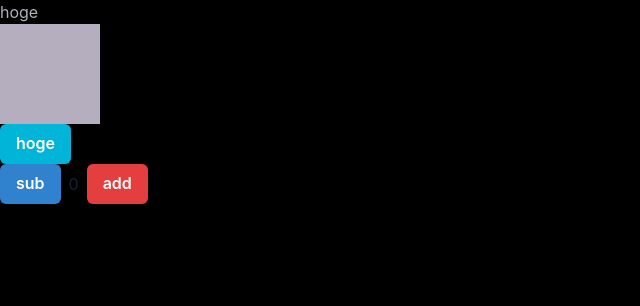
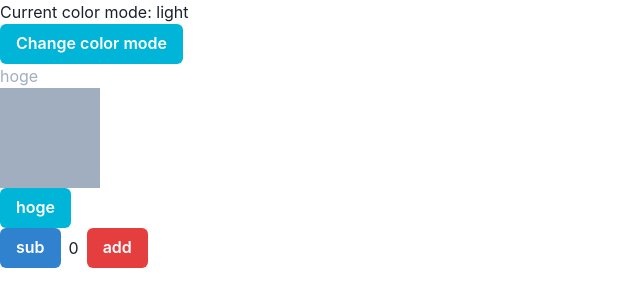
Before and after one commit to tsukuba-cojt/ains-frontend, a Next.js app: page /chakra in a window 1280 px wide. Shown: the top 306 px of the page, without its empty margins (0-640 px from the left). Built offline with nearby package versions, Linux system fonts and the light colour scheme.

Commit message:
[add]dark mode settings

```diff
--- a/src/pages/_app.tsx
+++ b/src/pages/_app.tsx
@@ -8,7 +8,10 @@ export const theme = extendTheme(
     useSystemColorMode: false,
     colors: {
       primary: baseTheme.colors.cyan,
-      secondary: "#b5aebf",
+      secondary: {
+        ml: "#A0AEC0",
+        md: "#A0AEC0",
+      },
     },
   },
   withDefaultColorScheme({ colorScheme: "primary" })
--- a/src/pages/_document.tsx
+++ b/src/pages/_document.tsx
@@ -1,10 +1,13 @@
+import { ColorModeScript } from "@chakra-ui/react";
 import { Html, Head, Main, NextScript } from "next/document";
+import { theme } from "./_app";
 
 export default function Document() {
   return (
     <Html lang='en'>
       <Head />
       <body>
+        <ColorModeScript initialColorMode={theme.config.initialColorMode} />
         <Main />
         <NextScript />
       </body>
--- a/src/pages/chakra.tsx
+++ b/src/pages/chakra.tsx
@@ -1,8 +1,12 @@
-import { Button, Flex, Box, Text } from "@chakra-ui/react";
+import { Button, Flex, Box, Text, useColorMode, useColorModeValue } from "@chakra-ui/react";
 import { useState } from "react";
+import { theme } from "./_app";
 
 const ChakraDemoPage = () => {
+  const { colorMode, toggleColorMode } = useColorMode();
   const [count, setCount] = useState<number>(0);
+
+  const secondary = useColorModeValue(theme.colors.secondary.ml, theme.colors.secondary.md);
 
   const addCount = (): void => {
     setCount(count + 1);
@@ -13,9 +17,13 @@ const ChakraDemoPage = () => {
   };
 
   return (
-    <Box w='100vw' h='100vh' bg='#000000'>
-      <Text color='secondary'>hoge</Text>
-      <Box bg='secondary' w='100px' h='100px'></Box>
+    <Box>
+      <Box>
+        <p>Current color mode: {colorMode}</p>
+        <Button onClick={toggleColorMode}>Change color mode</Button>
+      </Box>
+      <Text color={secondary}>hoge</Text>
+      <Box bg={secondary} w='100px' h='100px'></Box>
       <Button>hoge</Button>
       <Flex align='center' gap={2}>
         <Button colorScheme='blue' onClick={subCount}>
```
